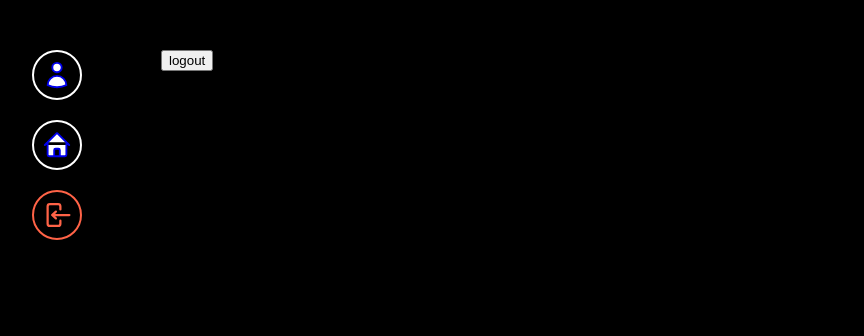
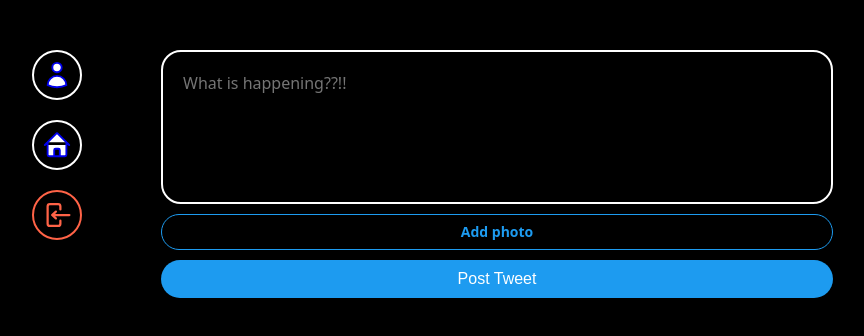
Before and after one commit to rhoeunbin/nwitter-reloaded, a React (Vite) app: page / in a window 1280 px wide. Shown: the top 336 px of the page, without its empty margins (237-1101 px from the left). Built offline with nearby package versions, Linux system fonts and the light colour scheme; no server answers; sample sign-in values are in the browser's storage.

Commit message:
feat : doc 부분 기능 추가

```diff
--- /dev/null
+++ b/src/components/post-tweet-form.tsx
@@ -0,0 +1,121 @@
+import { addDoc, collection } from "firebase/firestore";
+import React, { useState } from "react";
+import styled from "styled-components";
+import { auth, db } from "../firebase";
+
+const Form = styled.form`
+  display: flex;
+  flex-direction: column;
+  gap: 10px;
+`;
+
+const TextArea = styled.textarea`
+  border: 2px solid white;
+  padding: 20px;
+  border-radius: 20px;
+  font-size: 16px;
+  color: white;
+  background-color: black;
+  width: 100%;
+  resize: none;
+  font-family: system-ui, -apple-system, BlinkMacSystemFont, "Segoe UI", Roboto,
+    Oxygen, Ubuntu, Cantarell, "Open Sans", "Helvetica Neue", sans-serif;
+  &::placeholder {
+    font-size: 16px;
+  }
+  &:focus {
+    // 눌렸을 때
+    outline: none;
+    border-color: #1d9bf0;
+  }
+`;
+
+const AttachFileButton = styled.label`
+  padding: 10px 0px;
+  color: #1d9bf0;
+  text-align: center;
+  border-radius: 20px;
+  border: 1px solid #1d9bf0;
+  font-size: 14px;
+  font-weight: 600;
+  cursor: pointer;
+`;
+
+const AttachFileInput = styled.input`
+  display: none;
+`;
+
+const SubmitBtn = styled.input`
+  background-color: #1d9bf0;
+  color: white;
+  border: none;
+  padding: 10px 0px;
+  border-radius: 20px;
+  font-size: 16px;
+  cursor: pointer;
+  &:hover,
+  &:active {
+    opacity: 0.9;
+  }
+`;
+
+export default function PostTweetForm() {
+  const [isLoading, setLoading] = useState(false);
+  const [tweet, setTweet] = useState("");
+  const [file, setFile] = useState<File | null>(null);
+  const onChange = (e: React.ChangeEvent<HTMLTextAreaElement>) => {
+    setTweet(e.target.value);
+  };
+  const onFileChange = (e: React.ChangeEvent<HTMLInputElement>) => {
+    const { files } = e.target; // 파일을 여러개 받음 => e.target에 files가 존재
+    if (files && files.length === 1) {
+      // 파일이 하나만 있는지 확인(배열의 길이가 1인지)
+      setFile(files[0]); // 배열의 첫번째 파일을 file state에 저장
+    }
+  };
+
+  // ⭐️글 내용은 여기임!!!!!!document 작업
+  const onSubmit = async (e: React.FormEvent<HTMLFormElement>) => {
+    e.preventDefault();
+    const user = auth.currentUser;
+    if (!user || isLoading || tweet === "" || tweet.length > 190) return; // 유저가 로그인 상태인지 확인 => 아니면 끔
+    try {
+      setLoading(true);
+      await addDoc(collection(db, "tweets"), {
+        tweet,
+        createdAt: Date.now(),
+        username: user.displayName || "Anonymous", // displayName이 없으면 익명
+        userId: user.uid, // 해당 유저의 권한이 있는지 확인
+      });
+    } catch (e) {
+      console.log(e);
+    } finally {
+      setLoading(false);
+    }
+  };
+
+  return (
+    <Form onSubmit={onSubmit}>
+      <TextArea
+        rows={5}
+        maxLength={180}
+        onChange={onChange}
+        value={tweet}
+        placeholder="What is happening??!!"
+      />
+      <AttachFileButton htmlFor="file">
+        {file ? "Photo added ✅" : "Add photo"}
+      </AttachFileButton>
+      <AttachFileInput
+        onChange={onFileChange}
+        type="file"
+        id="file"
+        accept="image/*"
+      />
+      <SubmitBtn
+        type="submit"
+        value={isLoading ? "Posting..." : "Post Tweet"}
+      />
+    </Form>
+  );
+}
--- a/src/firebase.ts
+++ b/src/firebase.ts
@@ -1,5 +1,7 @@
 import { initializeApp } from "firebase/app";
 import { getAuth } from "firebase/auth";
+import { getFirestore } from "firebase/firestore";
+import { getStorage } from "firebase/storage";
 
 const firebaseConfig = {
   apiKey: "AIzaSyBf3bpluirHZ9T_Bhr0mOuYb_Tk4bI5H-s",
@@ -13,3 +15,7 @@
 const app = initializeApp(firebaseConfig); // config 옵션을 통해 app 생성
 
 export const auth = getAuth(app); // app에 대한 인증을 사용하고 싶다
+
+export const storage = getStorage(app);
+
+export const db = getFirestore(app);
--- a/src/routes/home.tsx
+++ b/src/routes/home.tsx
@@ -1,12 +1,12 @@
-import { auth } from "../firebase";
+import { styled } from "styled-components";
+import PostTweetForm from "../components/post-tweet-form";
+
+const Wrapper = styled.div``;
 
 export default function Home() {
-  const logOut = () => {
-    auth.signOut(); // 로그아웃
-  };
   return (
-    <h1>
-      <button onClick={logOut}>logout</button>
-    </h1>
+    <Wrapper>
+      <PostTweetForm />
+    </Wrapper>
   );
 }
```
